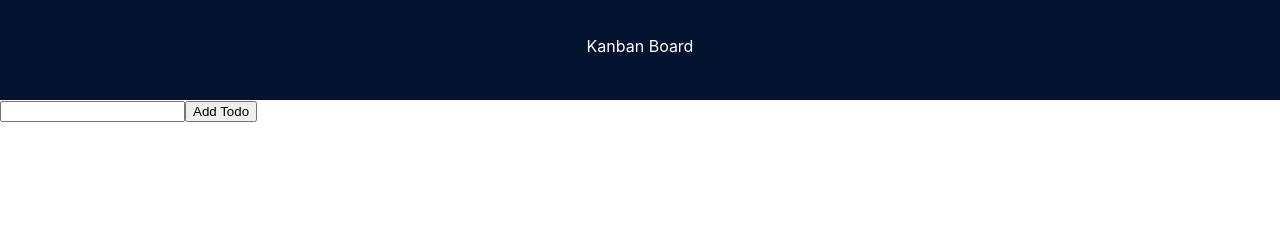
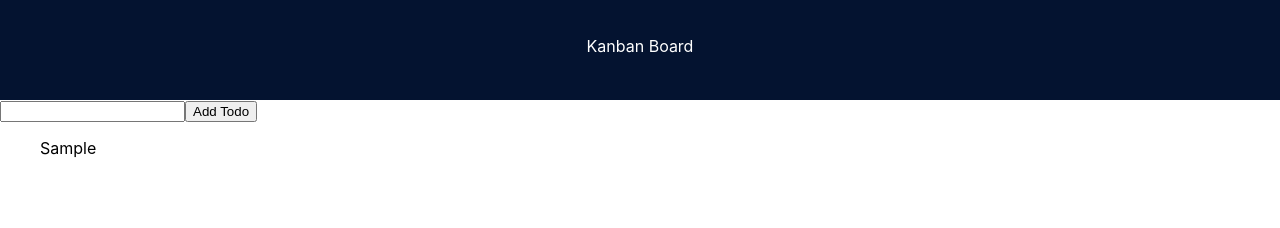
Before and after one commit to ml250271/kanban-board, a React (Create React App) app: page / in a window 1280 px wide. Both pictures are taken after typing "Sample" into the empty fields and a click on the button "Add Todo". Shown: the top 228 px of the page. Built offline with nearby package versions, Linux system fonts and the light colour scheme.

Commit message:
show list of todos

```diff
--- a/src/App.tsx
+++ b/src/App.tsx
@@ -3,19 +3,20 @@ import { AddTodo } from "./components/AddTodo";
 
 import Footer from "./components/Footer";
 import Header from "./components/Header";
+import { TodoList } from "./components/TodoList";
 
 function App() {
 const [todos, setTodos] = useState<Todo[]>([])
 
-// const toggleComplete: ToggleComplete = selectedTodo => {
-//   const updatedTodos = todos.map(todo => {
-//     if (todo === selectedTodo) {
-//       return { ...todo, complete: !todo.complete };
-//     }
-//     return todo;
-//   });
-//   setTodos(updatedTodos);
-// };
+const toggleComplete: ToggleComplete = selectedTodo => {
+  const updatedTodos = todos.map(todo => {
+    if (todo === selectedTodo) {
+      return { ...todo, complete: !todo.complete };
+    }
+    return todo;
+  });
+  setTodos(updatedTodos);
+};
 
 const addTodo: AddTodo = newTodo => {
   newTodo.trim() !== "" &&
@@ -26,6 +27,7 @@ const addTodo: AddTodo = newTodo => {
     <>
       <Header />
       <AddTodo addTodo={addTodo} />
+      <TodoList todos={todos} toggleComplete={toggleComplete} />
       <Footer />
     </>
   );
--- /dev/null
+++ b/src/components/TodoList.tsx
@@ -0,0 +1,20 @@
+
+import React from "react";
+
+interface TodoListProps {
+  todos: Array<Todo>;
+  toggleComplete: ToggleComplete;
+}
+
+export const TodoList: React.FC<TodoListProps> = ({
+  todos,
+  toggleComplete
+}) => {
+  return (
+    <ul>
+      {todos.map(todo => (
+        <p>{todo.text}</p>
+      ))}
+    </ul>
+  );
+};
```
